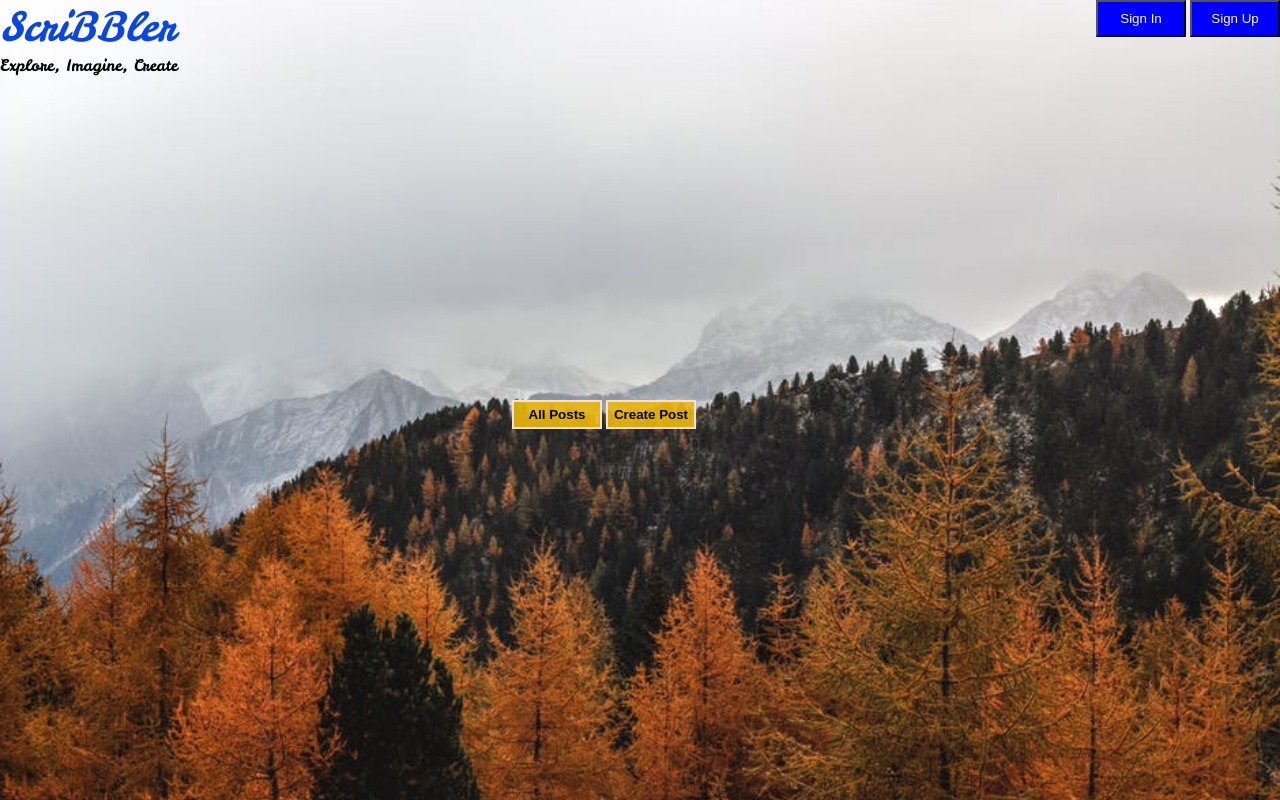
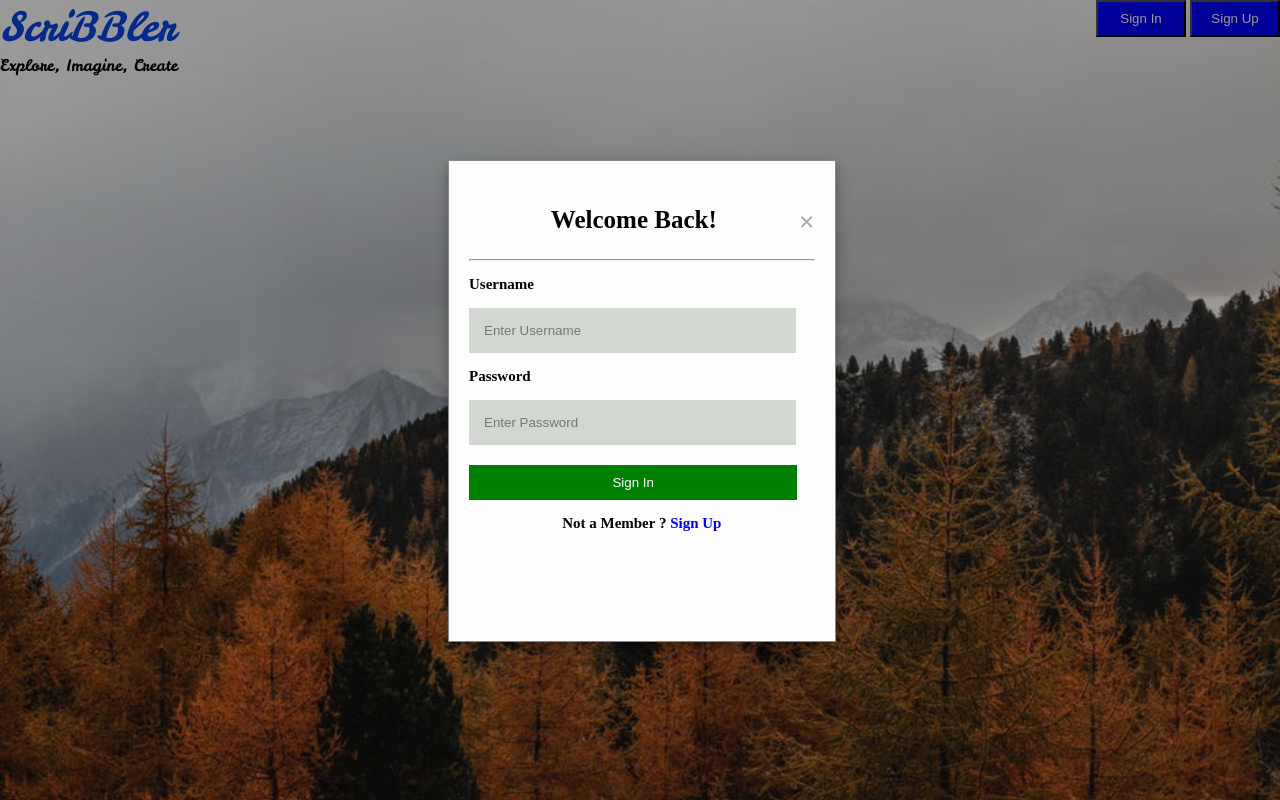
Before and after one commit to TirlochaN-user/Bloglist_Project, a plain HTML site: page index.html in a window 1280 px wide. Both pictures are taken after a click on the button "Sign In". Drawn offline with Linux system fonts and the light colour scheme.

Commit message:
added sign in and sign up functionalities to index.html

```diff
--- a/css/index.css
+++ b/css/index.css
@@ -32,6 +32,7 @@ body{
    padding:5%;
    color:white;
    background-color:blue;
+   cursor: pointer;
 }
 .postButtons{
    position: absolute;
@@ -46,3 +47,80 @@ body{
    color: black;
    font-weight: bolder;
 }
+/* Modal Part*/
+.modal {
+   position: fixed;
+   z-index: 1;
+   left: 0;
+   top: 0;
+   width: 100%;
+   height: 100%;
+   background-color: rgb(0,0,0);
+   background-color: rgba(0,0,0,0.4);
+
+}
+
+.signin-modal-content {
+   position: absolute;
+   top:20%;
+   left:35%;
+   background-color: #fefefe;
+   padding: 20px;
+   border: 1px solid #888;
+   width: 27%;
+   height:55%;
+   box-shadow: 0 4px 8px 0 rgba(0,0,0,0.2),0 6px 20px 0 rgba(0,0,0,0.19);
+ }
+ .close {
+   color: #aaa;
+   float: right;
+   font-size: 28px;
+   font-weight: bold;
+   cursor: pointer;
+ }
+
+
+.input-form
+ {
+    border:none;
+    background-color: rgba(205, 209, 204, 0.87);
+    padding: 15px;
+    width:86%
+ }
+
+ .button3{
+   padding: 10px 16px;
+   margin-top: 20px;
+   width:95%;
+   background-color: green;
+   color: white;
+   border: none;
+ }
+.signin-modal-content h3{
+   font-size: 25px;
+}
+.signin-modal-content form p{
+   font-size: 15px;
+   font-weight: bold;
+}
+.signup-modal-content{
+   position: absolute;
+   top:15%;
+   left:35%;
+   background-color: #fefefe;
+   padding: 20px;
+   border: 1px solid #888;
+   width: 27%;
+   height:75%;
+   box-shadow: 0 4px 8px 0 rgba(0,0,0,0.2),0 6px 20px 0 rgba(0,0,0,0.19);
+}
+.signup-modal-content h3{
+   font-size: 25px;
+}
+.signup-modal-content form p{
+   font-size: 15px;
+   font-weight: bold;
+}
+#myModalSignin > div > form > p:nth-child(6) > span{
+   cursor: pointer;
+}
--- a/index.html
+++ b/index.html
@@ -22,8 +22,8 @@
             <div class="header">
                     <span id="main-header">ScriBBler</span>
                         <span id="btn-span">
-                            <button class="header-btn">Sign In</button>
-                            <button class="header-btn">Sign Up</button>
+                            <button class="header-btn" onclick="showSignInModal(1)">Sign In</button>
+                            <button class="header-btn" onclick="showSignUpModal(1)">Sign Up</button>
                     </span>
                     <div id="sub-header">Explore, Imagine, Create</div>
             </header>
@@ -39,15 +39,48 @@
         </div>
     </div>
 
-    <div>
+    <div id="myModalSignin" class="modal">
 
-    	<!-- Insert code for Sign In modal here -->
+        <!-- Insert code for Sign In modal here -->
+        <div class="signin-modal-content">
+                <div class="modal-header">
+                    <span id="close" onclick="closeSignInModal()" class="close">&times;</span>
+                    <h3 style="text-align: center">Welcome Back!</h3>
+                    <hr>
+                </div>
+                <form>
+                    <p>Username</p>
+                    <input class="input-form" type="text" name="userName" id="userName" placeholder="Enter Username" required>
+                    <p>Password</p>
+                    <input class="input-form" type="password" name="password" id="password" placeholder="Enter Password" required>
+                    <button class="button3">Sign In</button>
+                    <p style="text-align: center">Not a Member ? <span style="color: blue" onclick="showSignUpModal(2)">Sign Up</span></p>
+                </form>
+        </div>
 
     </div>
 
-    <div>
+    <div id="myModalSignUp" class="modal">
 
-    	<!-- Insert code for Sign Up modal here -->
+        <!-- Insert code for Sign Up modal here -->
+        <div class="signup-modal-content">
+                <div class="modal-header">
+                    <span id="close" onclick="closeSignUpModal()" class="close">&times;</span>
+                    <h3 style="text-align: center">Get Started</h3>
+                    <hr>
+                </div>
+                <form>
+                    <p>Username</p>
+                    <input class="input-form" type="text" name="fullName" id="fullName" placeholder="Enter Full Name" required>
+                    <p>Username</p>
+                    <input class="input-form" type="text" name="userName" id="userName" placeholder="Enter Username" required>
+                    <p>Password</p>
+                    <input class="input-form" type="password" name="password" id="password" placeholder="Enter Password" required>
+                    <p>Confirm Password</p>
+                    <input class="input-form" type="password" name="confPassword" id="confPassword" placeholder="Confirm Password" required>
+                    <button class="button3">Sign Up</button>
+                </form>
+        </div>
 
     </div>
 
--- a/js/index.js
+++ b/js/index.js
@@ -0,0 +1,39 @@
+function showSignInModal(x)
+{
+    var modalelement=document.getElementById('myModalSignin');
+    if(x==0)
+        modalelement.setAttribute('style','display:none');
+    else
+    modalelement.setAttribute('style','display:block');
+}
+showSignInModal(0);
+function closeSignInModal()
+{
+    var modalelement=document.getElementById('myModalSignin');
+    var body=document.querySelector('body');
+    body.style.display='';
+    modalelement.style.display='none';
+
+}
+function showSignUpModal(x)
+{
+    var modalelement=document.getElementById('myModalSignUp');
+    if(x==0)
+        modalelement.setAttribute('style','display:none');
+    else if(x==1)
+        modalelement.setAttribute('style','display:block');
+    else
+    {
+        modalelement.setAttribute('style','display:block');
+        closeSignInModal();
+    }
+}
+showSignUpModal(0);
+function closeSignUpModal()
+{
+    var modalelement=document.getElementById('myModalSignUp');
+    var body=document.querySelector('body');
+    body.style.display='';
+    modalelement.style.display='none';
+
+}
```
